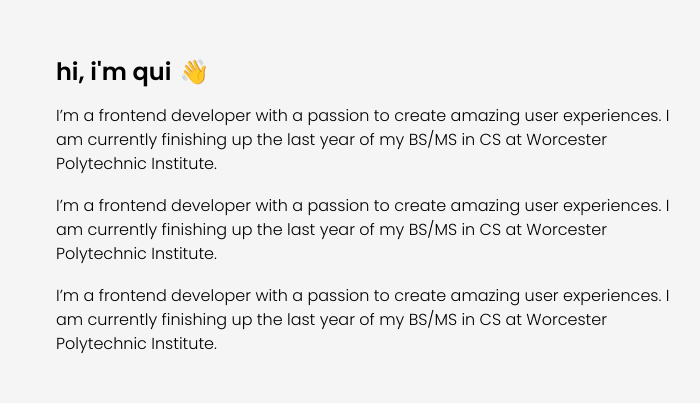
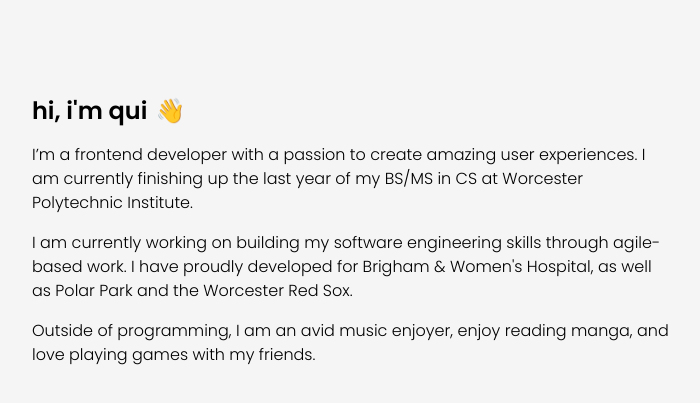
Before and after one commit to quinguyen-dev/.com, a Next.js app: page / in a window 1280 px wide. Shown: the part 185-588 px from the top of the page, without its empty margins (288-988 px from the left). Built offline with nearby package versions, Linux system fonts and the light colour scheme.

Commit message:
[🚧] Cascade animation with Framer. Removed initial scale for now.

```diff
--- a/src/app/page.tsx
+++ b/src/app/page.tsx
@@ -1,36 +1,27 @@
 "use client";
 import { useEffect } from "react";
-import { motion, useAnimate } from "framer-motion";
-import type {
-  AnimationScope,
-  Variants,
-  SVGAttributesAsMotionValues,
-} from "framer-motion";
+import { motion, stagger, useAnimate } from "framer-motion";
+import type { AnimationScope } from "framer-motion";
 
-const v: Variants = {
-  initial: {
-    height: 0,
-    overflow: "hidden",
-    position: "absolute",
-    y: 100,
-  },
-  target: {
-    height: "90px",
-    position: "relative",
-    y: 0,
-  },
-};
-
-function useHeaderAnimation(): AnimationScope {
+function useContentAnimation(): AnimationScope {
   const [scope, animate] = useAnimate();
 
   useEffect(() => {
     animate([
-      [scope.current, { width: "640px" }, { at: 0.5, type: "spring" }],
-      ["h1", { paddingBottom: "16px" }],
-      ["#a", { height: "90px", position: "relative", y: 0 }, { at: "<" }],
-      ["#b", { height: "90px", position: "relative", y: 0 }],
-      ["#c", { height: "90px", position: "relative", y: 0 }],
+      [
+        "h1",
+        { opacity: [0, 1], marginTop: "32px" },
+        { at: 0.5, ease: "easeIn" },
+      ],
+      [
+        "p",
+        { maxHeight: "400px", opacity: 1, y: [50, 0] },
+        {
+          delay: stagger(0.09),
+          duration: 0.55,
+          ease: "easeIn",
+        },
+      ],
     ]);
   }, []);
 
@@ -38,31 +29,31 @@ function useHeaderAnimation(): AnimationScope {
 }
 
 export default function IntroPage() {
-  const scope = useHeaderAnimation();
+  const scope = useContentAnimation();
 
   return (
-    <div className="flex max-w-[640px] flex-col justify-center px-6">
-      <motion.div layout ref={scope}>
-        <motion.h1 layout className="whitespace-nowrap text-2xl font-bold">
-          hi, i'm qui
-          <span className="pl-2">👋</span>
-        </motion.h1>
-        <motion.p id="a" initial="initial" variants={v}>
-          I’m a frontend developer with a passion to create amazing user
-          experiences. I am currently finishing up the last year of my BS/MS in
-          CS at Worcester Polytechnic Institute.
-        </motion.p>
-        <motion.p id="b" initial="initial" variants={v}>
-          I’m a frontend developer with a passion to create amazing user
-          experiences. I am currently finishing up the last year of my BS/MS in
-          CS at Worcester Polytechnic Institute.
-        </motion.p>
-        <motion.p id="c" initial="initial" variants={v}>
-          I’m a frontend developer with a passion to create amazing user
-          experiences. I am currently finishing up the last year of my BS/MS in
-          CS at Worcester Polytechnic Institute.
-        </motion.p>
-      </motion.div>
-    </div>
+    <motion.div
+      ref={scope}
+      className="flex min-w-[150px] max-w-[640px] flex-col justify-center px-4 md:px-0 [&>p]:mt-4"
+    >
+      <motion.h1 className="whitespace-nowrap text-2xl font-bold opacity-0">
+        hi, i'm qui
+        <span className="pl-2">👋</span>
+      </motion.h1>
+      <p className="max-h-0 opacity-0">
+        I’m a frontend developer with a passion to create amazing user
+        experiences. I am currently finishing up the last year of my BS/MS in CS
+        at Worcester Polytechnic Institute.
+      </p>
+      <p className="max-h-0 opacity-0">
+        I am currently working on building my software engineering skills
+        through agile-based work. I have proudly developed for Brigham & Women's
+        Hospital, as well as Polar Park and the Worcester Red Sox.
+      </p>
+      <p className="max-h-0 opacity-0">
+        Outside of programming, I am an avid music enjoyer, enjoy reading manga,
+        and love playing games with my friends.
+      </p>
+    </motion.div>
   );
 }
```
